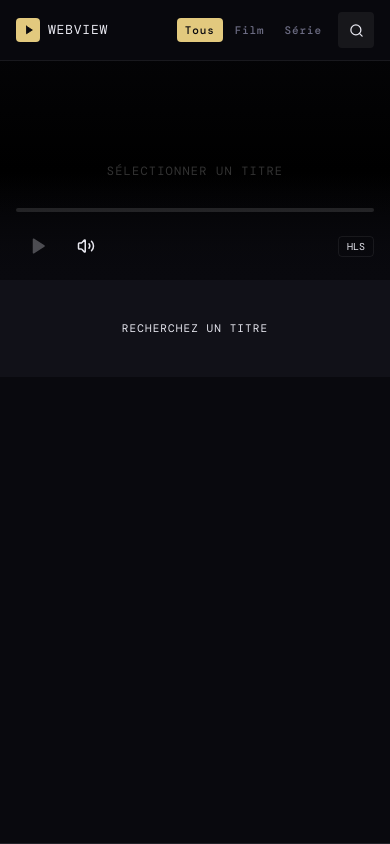
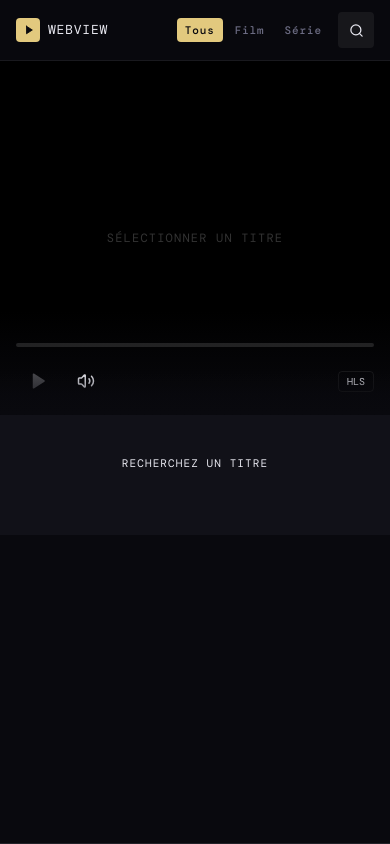
Before and after one commit to LuZeSpY/Webview, a React (Vite) app: page / in a window 390 px wide. Built offline with nearby package versions, Linux system fonts and the light colour scheme; a web font is replaced by a local one.

Commit message:
Amélioration responsive PC

```diff
--- a/src/app/App.tsx
+++ b/src/app/App.tsx
@@ -121,7 +121,7 @@ function VideoPlayer({ item, streamUrl, streamLoading }: {
   };
 
   return (
-    <div className="relative w-full bg-black overflow-hidden" style={{ aspectRatio: "16/9" }}>
+    <div className="relative w-full h-full bg-black overflow-hidden">
       {item && !streamUrl && (
         <img src={item.thumb} alt={item.title} className="w-full h-full object-cover"
           style={{ opacity: 0.5, filter: "blur(4px)" }} />
@@ -131,8 +131,8 @@ function VideoPlayer({ item, streamUrl, streamLoading }: {
         style={{ display: streamUrl ? "block" : "none" }}
         onPlay={() => setPlaying(true)} onPause={() => setPlaying(false)} />
 
-      <div className="absolute inset-0 pointer-events-none"
-        style={{ background: "linear-gradient(to top, #09090e 0%, transparent 50%, rgba(9,9,14,0.4) 100%)" }} />
+      <div className="absolute bottom-0 left-0 right-0 px-4 pb-3 pt-8 z-10"
+        style={{ background: "linear-gradient(to top, rgba(9,9,14,0.98) 0%, transparent 100%)" }} />
 
       {streamLoading && (
         <div className="absolute inset-0 flex flex-col items-center justify-center gap-3">
@@ -557,18 +557,18 @@ export default function App() {
       </header>
 
       {/* ── Body ── */}
-      <div className="flex flex-col lg:flex-row flex-1 lg:min-h-0 lg:overflow-hidden">
+      <div className="flex flex-col lg:flex-row flex-1 lg:min-h-0 overflow-hidden">
 
         {/* ── Colonne gauche : player + info ── */}
         <div className="flex flex-col flex-1 lg:min-w-0 lg:overflow-hidden">
 
           {/* Player */}
-          <div className="flex-shrink-0 lg:max-h-[45vh]">
+          <div className="flex-shrink-0" style={{ height: "clamp(200px, 42vh, 480px)", overflow: "hidden" }}>
             <VideoPlayer item={activeItem} streamUrl={streamUrl} streamLoading={streamLoading} />
           </div>
 
           {/* Info strip */}
-          <div className="px-4 py-4 md:px-6 md:py-5 lg:flex-1 lg:overflow-hidden" style={{ background: "var(--card)" }}>
+          <div className="px-4 py-4 md:px-6 md:py-5 lg:flex-1 lg:overflow-auto" style={{ minHeight: "120px", background: "var(--card)" }}>
             {activeItem ? (
               <div className="flex items-start gap-4 md:gap-6">
                 <div className="flex-1 min-w-0 flex flex-col gap-2 md:gap-3">
```
